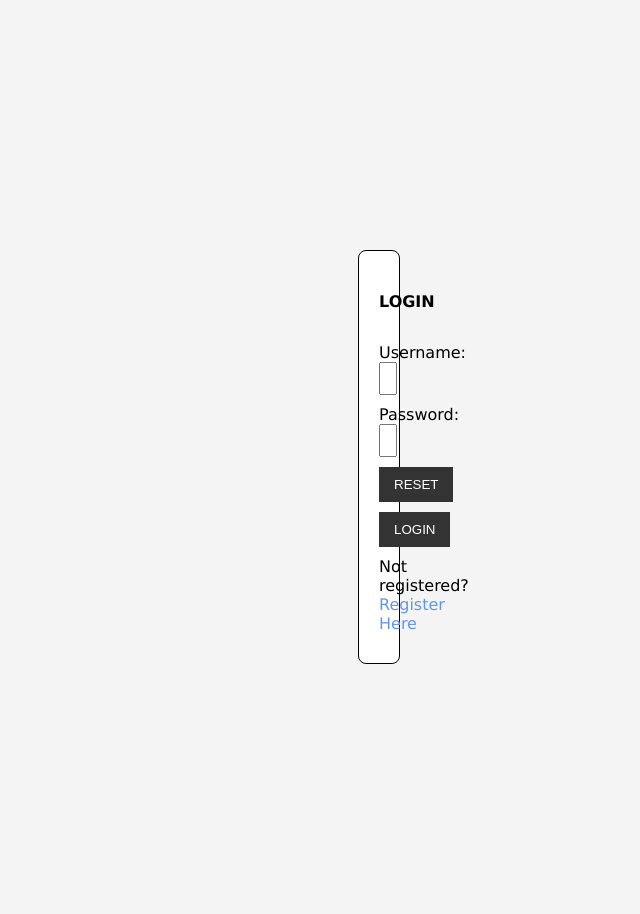
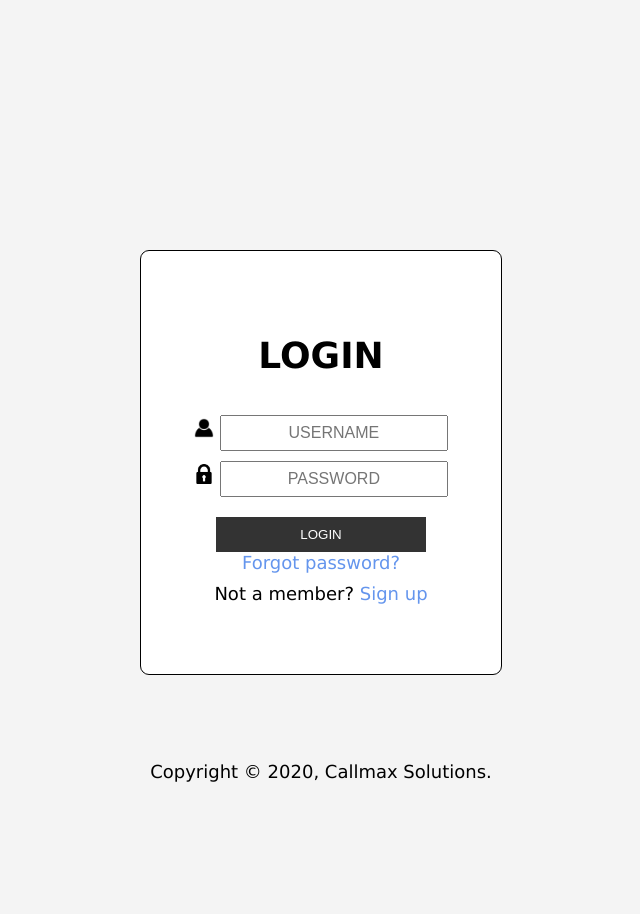
Before and after one commit to lncmchl3/Callmax_Coaching, a PHP site: page /callmaxcoaching/ in a window 1280 px wide. Shown: the whole page, without its empty margins (319-959 px from the left). After the commit the page ends 782 px from the top, so only its background shows below. Run offline with PHP 8.4, Linux system fonts and the light colour scheme.

Commit message:
latest login design draft

```diff
--- a/connection.php
+++ b/connection.php
@@ -2,5 +2,5 @@
 	$connection = mysqli_connect('localhost','root','','callmaxcoaching');
 	if(!$connection){
 		die("Please Check your Connection".mysqli_error($connection));
-	} <
+	}
 ?>
--- a/css/style.css
+++ b/css/style.css
@@ -1,11 +1,11 @@
-.container {
-  width: 80%;
-  margin: auto;
-}
+
 .center {
   font-size: 32px;
   font-weight: bold;
 }
+
+
+
 a {
   text-decoration: none;
   color: cornflowerblue;
@@ -16,8 +16,9 @@ a:hover {
 body {
   background-color: #f4f4f4;
   columns: #55555f;
-  font-family: Verdana, Geneva, Tahoma, sans-serif, Helvetica, sans-serif,
-    Geneva, Tahoma, sans-serif;
+  font-family: verdana;
+  font-size: 18px;
+
 }
 .button {
   background-color: #333;
@@ -25,40 +26,66 @@ body {
   padding: 10px 15px;
   border: none;
   cursor: pointer;
+  width: 100px;
+}
+.button1 {
+  background-color: #333;
+  color: #fff;
+  padding: 10px 15px;
+  border: none;
+  cursor: pointer;
+  width: 70%;
 }
 .button:hover {
-  background-color: red;
+  background-color: blue;
   color: #fff;
 }
-.box-1 {
-  background-color: #fff;
-  border-right: 1px black solid;
-  border-left: 1px black solid;
-  border-top: 1px black solid;
-  border-bottom: 1px black solid;
-  padding: 20px;
-  margin-right: 669px;
-  margin-left: 669px;
-  margin-bottom: 250px;
-  margin-top: 250px;
-  border-radius: 0.5em;
-  box-shadow: 50%;
-}
-.form-group h4 {
-  padding: 0px;
-}
+
 
 .my-form .form-group {
   padding-bottom: 10px;
 }
-.my-form label {
-  display: inline;
+.my-form {
+  align-self: center;
+  width:300px;
+  font-size: 16px;
+  background-color: #fff;
+  border: 1px black solid;
+  padding-top: 60px;
+  padding-bottom: 60px;
+  padding-left: 30px;
+  padding-right: 30px;
+
+  border-radius: 0.5em;
+  text-align: center;
+
+  margin-left: auto;;
+  margin-right: auto;
+  margin-top: 250px;
+  font-size: 18px;
 }
-.my-form {
-  text-align: center;
+
+
+.my-form h1{
+  padding-bottom: 15px;
+
 }
+
 .my-form input[type="text"],
 .my-form input[type="password"] {
   padding: 7px;
-  width: 50%;
+  width: 70%;
+  font-size: 16px;
+  text-align: center;
+
+
 }
+.footer{
+
+position: fixed;
+left: 0;
+bottom: 0;
+width: 100%;
+text-align: center;
+
+}
--- a/index.php
+++ b/index.php
@@ -1,5 +1,4 @@
 <!DOCTYPE html>
-
 
   <html>
     <head>
@@ -13,9 +12,7 @@
             if (@is_null($_SESSION['demerits'])) {
         ?>
         <link rel="icon" href="searchicon.png">
-        <div class="containter">
-		<div class="box-1">
-        <form class="my-form" "method="post" action="login.php" autocomplete="off">
+
  <!--
             <center>
             <span class="center">Login</span>
@@ -42,36 +39,41 @@
                         </tr>
                     </thead>
                     -->
+
+        <form class="my-form" method="post" action="login.php" autocomplete="off">
+
+
+                        <h1>LOGIN</h1>
+
                         <div class="form-group">
-                            <h4>LOGIN</h4>
-                        </div>
                             <div class="form-group">
-                            <label>Username: </label>
-                            <input type="text" name="uname" value="" placeholder="Enter your username" />
+                                <!-- <label>Username: </label> -->
+                                <img src="images/user.png" width="20px">
+                                <input type="text" name="uname" value="" placeholder="USERNAME" />
                             </div>
 
                             <div class="form-group">
-                            <label>Password: </label>
-                            <input type="password" name="pass" value="" placeholder="Enter your username" />
+                                <!-- <label>Password: </label> -->
+                                <img src="images/pass.png" width="20px">
+                                <input type="password" name="pass" value="" placeholder="PASSWORD" />
                             </div>
-
-                        <div class="form-group">
-                            <input class="button" type="reset" value="RESET" />
-                        </div>
-
-                        <div class="form-group">
-							<button class= "button "name="Login"/>LOGIN</button>
-                        </div>
-
-                        <div class="form-group">
-                            <label>Not registered?</label>
-                            <a href="reg.php">Register Here</a>
                         </div>
 
 
+
+    						<button class= "button1" type="submit" name="Login"/>LOGIN</button>
+
+                        <div class="form-group"><a href="#">Forgot password?</a></div>
+
+                        <div class="form-group">
+                            <label>Not a member?</label>
+                            <a href="reg.php">Sign up</a>
+                        </div>
         </form>
-        </div>
-                        </div>
+
+
+<div class="footer"><p>Copyright &copy; 2020, Callmax Solutions.</p></div>
+
         <?php
             }else if (@$_SESSION['demerits'] == "TL") {
                     header("location:agentSearch/AgentSearch.php");
```
Also changed, not shown: images/pass.png (added), images/user.png (added). Lines whose indentation alone changed are shown as unchanged.
